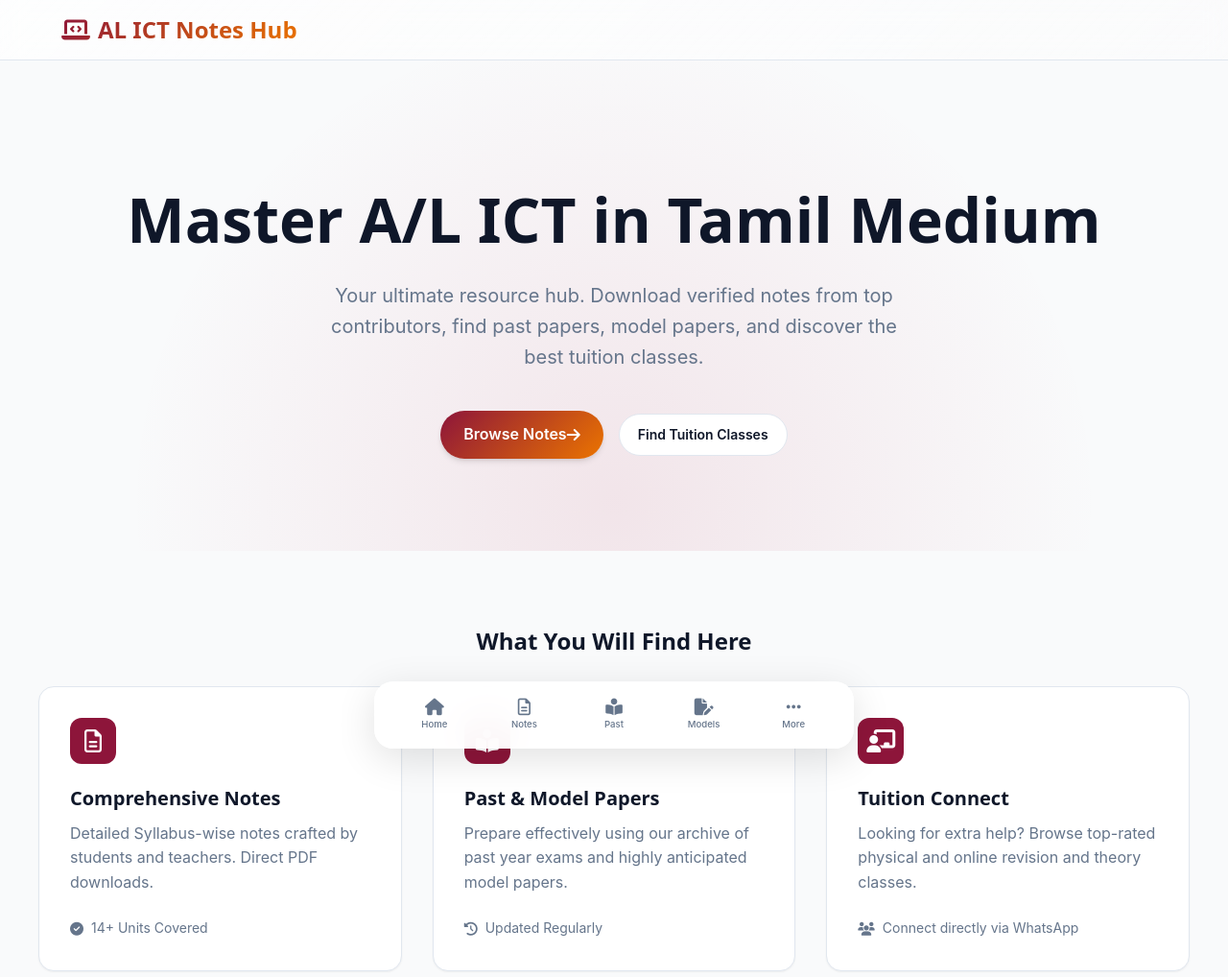
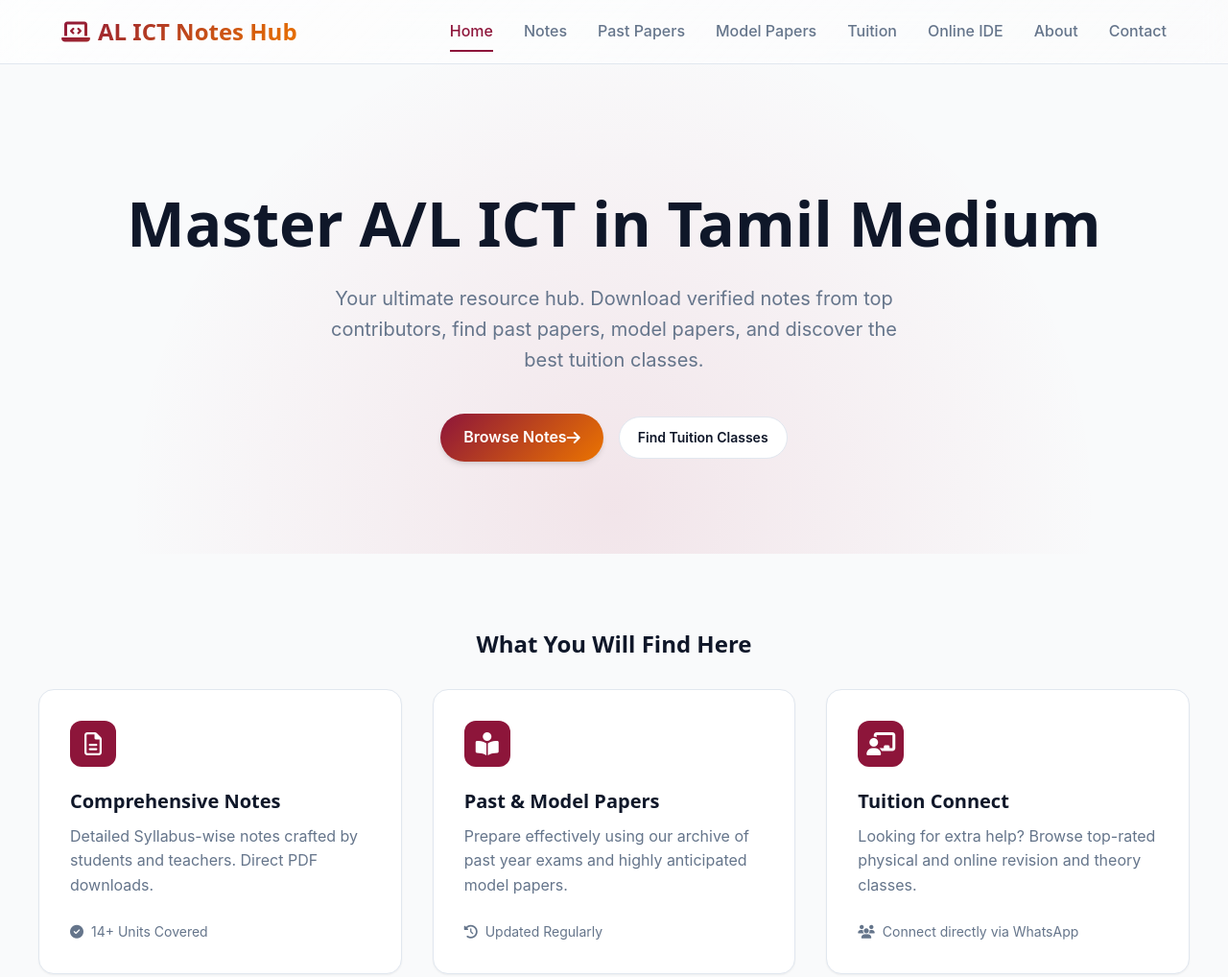
Before and after one commit to Paul-Rajeevan-Nimalarajah/AL-ICT, a website: page website/index.html in a window 1280 px wide. Shown: the top 1018 px of the page at 96% size. Drawn offline with Linux system fonts and the light colour scheme.

Commit message:
style: restore top navigation on desktop while keeping bottom shortcuts on mobile

```diff
--- a/website/css/bottom-nav.css
+++ b/website/css/bottom-nav.css
@@ -16,7 +16,7 @@
     -webkit-backdrop-filter: blur(20px);
     border: 1px solid rgba(255, 255, 255, 0.4);
     border-radius: 20px;
-    display: flex; /* Always show on all devices */
+    display: none; /* Hide on desktop */
     justify-content: space-around;
     align-items: center;
     box-shadow: 0 10px 40px rgba(0, 0, 0, 0.12);
@@ -24,8 +24,13 @@
     padding: 0 15px;
 }
 
-body {
-    padding-bottom: 100px;
+@media (max-width: 768px) {
+    .bottom-nav {
+        display: flex;
+    }
+    body {
+        padding-bottom: 100px;
+    }
 }
 
 /* More Menu Popover */
--- a/website/css/style.css
+++ b/website/css/style.css
@@ -188,11 +188,20 @@ img { max-width: 100%; height: auto; display: block; border-radius: var(--radius
   align-items: center;
   gap: 0.5rem;
 }
-/* Hide Top Navigation Globally (Focus on Bottom Shortcuts) */
-.nav-links { display: none !important; }
+.nav-links { display: flex; gap: 2rem; align-items: center; }
+.nav-link { font-weight: 500; position: relative; color: var(--text-muted); padding: 0.5rem 0;}
+.nav-link:hover, .nav-link.active { color: var(--primary); }
+.nav-link::after {
+  content: ''; position: absolute; bottom: 0; left: 0; width: 0%; height: 2px;
+  background: var(--primary); transition: width var(--transition-fast);
+}
+.nav-link:hover::after, .nav-link.active::after { width: 100%; }
+
+/* Mobile Menu Button (Keep hidden if using Bottom Nav) */
 .mobile-menu-btn { display: none !important; }
 
 @media (max-width: 768px) {
+  .nav-links { display: none !important; }
   .header { padding: 0.75rem 0; }
   .logo { font-size: 1.15rem; }
 }
```
